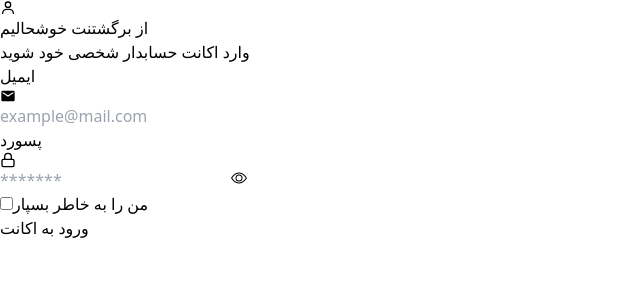
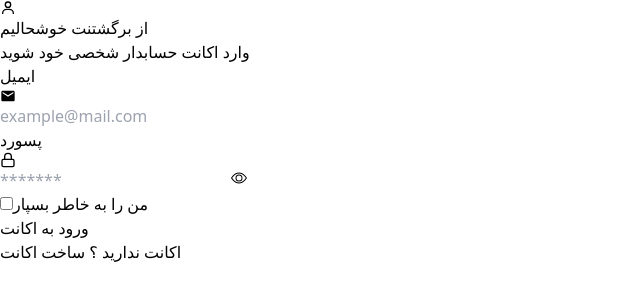
Before and after one commit to mohammadjahann/-Expense-Tracker, a React (Vite) app in the folder frontend/: page /login in a window 1280 px wide. Shown: the top 300 px of the page, without its empty margins (0-640 px from the left). Built offline with nearby package versions, Linux system fonts and the light colour scheme; no server answers.

Commit message:
[UPDATE] Add Sign up call to action to LoginForm

```diff
--- a/frontend/src/features/auth/components/LoginForm.tsx
+++ b/frontend/src/features/auth/components/LoginForm.tsx
@@ -4,6 +4,7 @@ import { MdEmail } from "react-icons/md";
 import { LuLock } from "react-icons/lu";
 import { FaEyeSlash } from "react-icons/fa";
 import { useLogin } from "../hooks/useLogin";
+import { Link } from "react-router-dom";
 
 export const LoginForm = () => {
     const { email, setEmail, password, setPassword, showPassword, setShowPassword, rememberMe, setRememberMe, error, isLoading, handleSubmit, } = useLogin();
@@ -98,6 +99,19 @@ export const LoginForm = () => {
                         {isLoading ? "درحال وارد شدن..." : "ورود به اکانت"}
                     </button>
                 </form>
+
+                {/* Sign up call to action */}
+
+                <div className="mt-8 text-center">
+                    <p className="text-gray-600">
+                        اکانت ندارید ؟ {" "}
+                        <Link to={'/signup'} className="font-medium text-teal-600 hover:underline">
+                            ساخت اکانت
+                        </Link>
+                    </p>
+
+                </div>
+
             </div>
         </div>
     );
```
